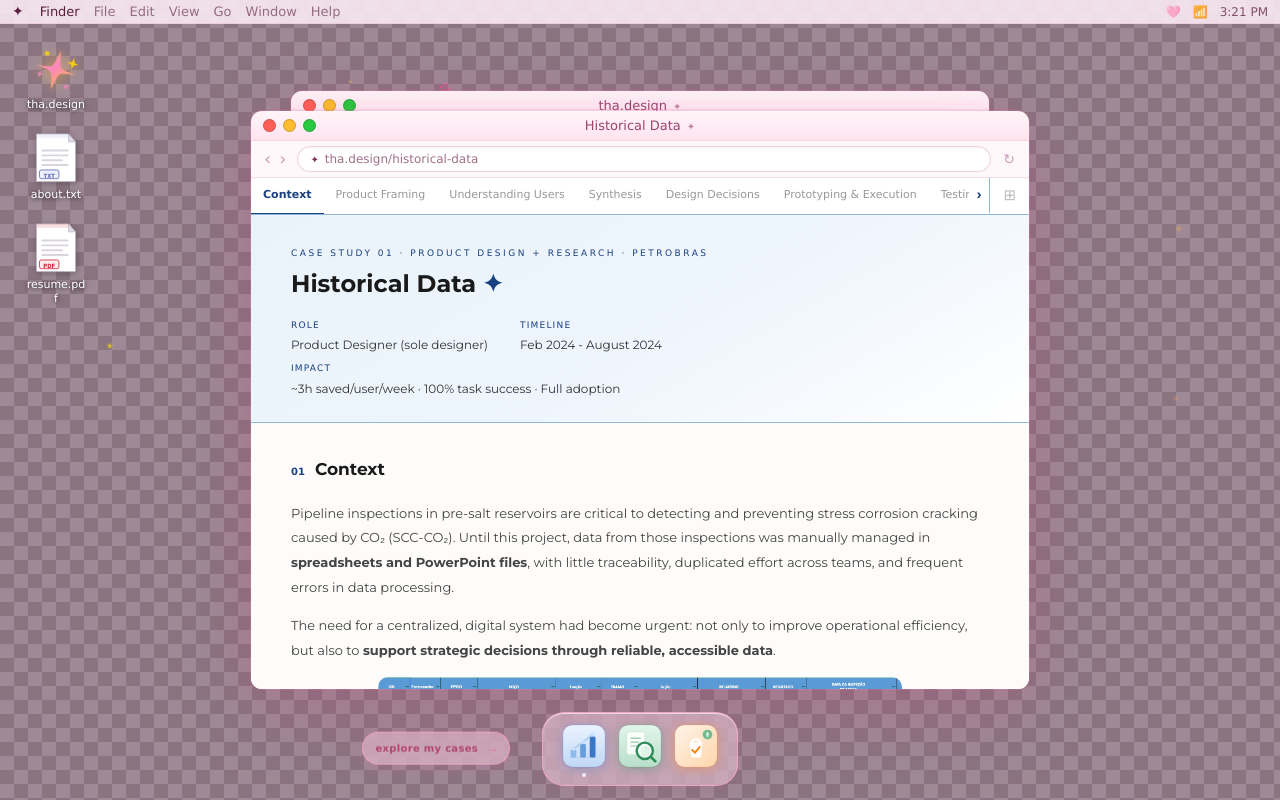
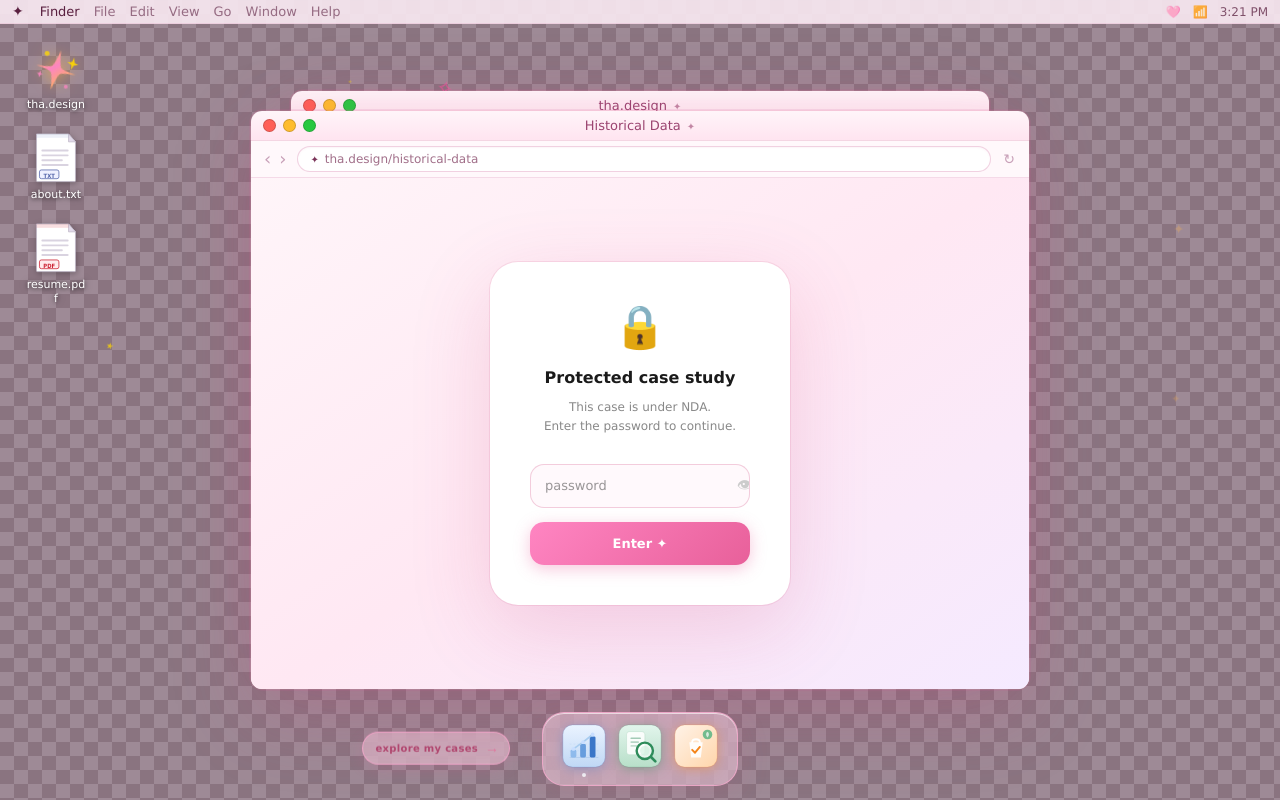
Before and after one commit to thsslopes/portfolio, a React (Vite) app: page / in a window 1280 px wide. Both pictures are taken after a click on the element 584 px from the left and 750 px from the top of the page. Built offline with nearby package versions, Linux system fonts and the light colour scheme; a web font is replaced by a local one.

Commit message:
Add password gate to Historical Data and Documents Search Engine cases
Modal with pink macOS aesthetic, shake on wrong password, eye toggle.
Password: welcome14

Co-Authored-By: Claude Sonnet 4.6 <noreply@anthropic.com>

```diff
--- a/src/Portfolio2.jsx
+++ b/src/Portfolio2.jsx
@@ -1732,6 +1732,112 @@ function ProjectDetailContent({ projectId }) {
             View case study →
           </button>
         </div>
+      </div>
+    </div>
+  )
+}
+
+// ─── PasswordGate ────────────────────────────────────────────────────────────
+
+const CASE_PASSWORD = 'welcome14'
+
+function PasswordGate({ children }) {
+  const [unlocked, setUnlocked]   = useState(false)
+  const [value,    setValue]      = useState('')
+  const [show,     setShow]       = useState(false)
+  const [error,    setError]      = useState(false)
+  const [shaking,  setShaking]    = useState(false)
+
+  if (unlocked) return children
+
+  const attempt = () => {
+    if (value === CASE_PASSWORD) {
+      setUnlocked(true)
+    } else {
+      setError(true)
+      setShaking(true)
+      setTimeout(() => setShaking(false), 500)
+      setTimeout(() => setError(false), 2000)
+    }
+  }
+
+  return (
+    <div style={{
+      width: '100%', height: '100%', minHeight: 400,
+      background: 'linear-gradient(145deg, #FFF5F9 0%, #FFE8F3 50%, #F5EAFF 100%)',
+      display: 'flex', alignItems: 'center', justifyContent: 'center',
+    }}>
+      <div style={{
+        background: 'white',
+        borderRadius: 28,
+        padding: '44px 40px 40px',
+        boxShadow: '0 24px 80px rgba(200,60,120,0.18), 0 0 0 1px rgba(220,120,160,0.18)',
+        width: 300,
+        textAlign: 'center',
+        animation: shaking ? 'shake 0.5s ease' : 'gate-in 0.4s cubic-bezier(0.34,1.56,0.64,1)',
+      }}>
+        <div style={{ fontSize: 42, marginBottom: 18, lineHeight: 1 }}>🔒</div>
+        <div style={{ fontSize: 16, fontWeight: 700, color: '#1A1A1A', marginBottom: 8, fontFamily: MAC.font }}>
+          Protected case study
+        </div>
+        <div style={{ fontSize: 12, color: '#888', lineHeight: 1.6, marginBottom: 28 }}>
+          This case is under NDA.<br />Enter the password to continue.
+        </div>
+
+        {/* input row */}
+        <div style={{
+          display: 'flex', alignItems: 'center',
+          border: `1.5px solid ${error ? MAC.red : 'rgba(220,120,160,0.35)'}`,
+          borderRadius: 14, overflow: 'hidden',
+          background: '#FFF9FC',
+          transition: 'border-color 0.2s',
+          marginBottom: 14,
+        }}>
+          <input
+            type={show ? 'text' : 'password'}
+            value={value}
+            onChange={e => setValue(e.target.value)}
+            onKeyDown={e => e.key === 'Enter' && attempt()}
+            placeholder="password"
+            style={{
+              flex: 1, border: 'none', outline: 'none',
+              padding: '11px 14px', fontSize: 13,
+              background: 'transparent', color: '#333',
+              fontFamily: MAC.font, cursor: 'text',
+            }}
+          />
+          <button
+            onClick={() => setShow(s => !s)}
+            style={{
+              border: 'none', background: 'transparent',
+              padding: '0 12px', fontSize: 15, color: '#CCC',
+              cursor: 'pointer', lineHeight: 1, flexShrink: 0,
+            }}
+          >{show ? '🙈' : '👁'}</button>
+        </div>
+
+        {error && (
+          <div style={{ fontSize: 11, color: MAC.red, marginBottom: 12, fontFamily: MAC.font }}>
+            Wrong password. Try again.
+          </div>
+        )}
+
+        <button
+          onClick={attempt}
+          style={{
+            width: '100%', padding: '12px',
+            background: `linear-gradient(135deg, ${MAC.pink} 0%, ${MAC.rose} 100%)`,
+            border: 'none', borderRadius: 14,
+            color: 'white', fontSize: 13, fontWeight: 700,
+            fontFamily: MAC.font, cursor: 'pointer',
+            boxShadow: '0 4px 16px rgba(232,96,154,0.35)',
+            transition: 'opacity 0.15s',
+          }}
+          onMouseEnter={e => e.currentTarget.style.opacity = '0.88'}
+          onMouseLeave={e => e.currentTarget.style.opacity = '1'}
+        >
+          Enter ✦
+        </button>
       </div>
     </div>
   )
@@ -3587,8 +3693,8 @@ export default function Portfolio() {
           {w.id === 'about'             && <AboutContent />}
           {w.id === 'resume'            && <ResumeContent />}
           {w.id === 'projects'          && <ProjectsContent onOpenProject={openWindow} />}
-          {w.id === 'proj-petrobras' && <PetrobrasCaseStudy onOpenSearch={() => openWindow('proj-search')} onOpenGlist={() => openWindow('proj-glist')} />}
-          {w.id === 'proj-search'    && <DocumentsSearchEngineCaseStudy onOpenPetrobras={() => openWindow('proj-petrobras')} onOpenGlist={() => openWindow('proj-glist')} />}
+          {w.id === 'proj-petrobras' && <PasswordGate><PetrobrasCaseStudy onOpenSearch={() => openWindow('proj-search')} onOpenGlist={() => openWindow('proj-glist')} /></PasswordGate>}
+          {w.id === 'proj-search'    && <PasswordGate><DocumentsSearchEngineCaseStudy onOpenPetrobras={() => openWindow('proj-petrobras')} onOpenGlist={() => openWindow('proj-glist')} /></PasswordGate>}
           {w.id === 'proj-glist'     && <GlistCaseStudy onOpenPetrobras={() => openWindow('proj-petrobras')} onOpenSearch={() => openWindow('proj-search')} />}
                     {w.id.startsWith('proj-') && w.id !== 'proj-petrobras' && w.id !== 'proj-search' && w.id !== 'proj-glist' && <ProjectDetailContent projectId={w.id} />}
         </MacWindow>
--- a/src/index.css
+++ b/src/index.css
@@ -163,6 +163,19 @@ body {
   100% { transform: rotate(360deg) scale(1);   opacity: 1; }
 }
 
+@keyframes gate-in {
+  0%   { transform: scale(0.88); opacity: 0; }
+  70%  { transform: scale(1.02); opacity: 1; }
+  100% { transform: scale(1);    opacity: 1; }
+}
+@keyframes shake {
+  0%, 100% { transform: translateX(0); }
+  20%       { transform: translateX(-8px); }
+  40%       { transform: translateX(8px); }
+  60%       { transform: translateX(-5px); }
+  80%       { transform: translateX(5px); }
+}
+
 @media (max-width: 600px) {
   .cursor-dot,
   .cursor-ring {
```
